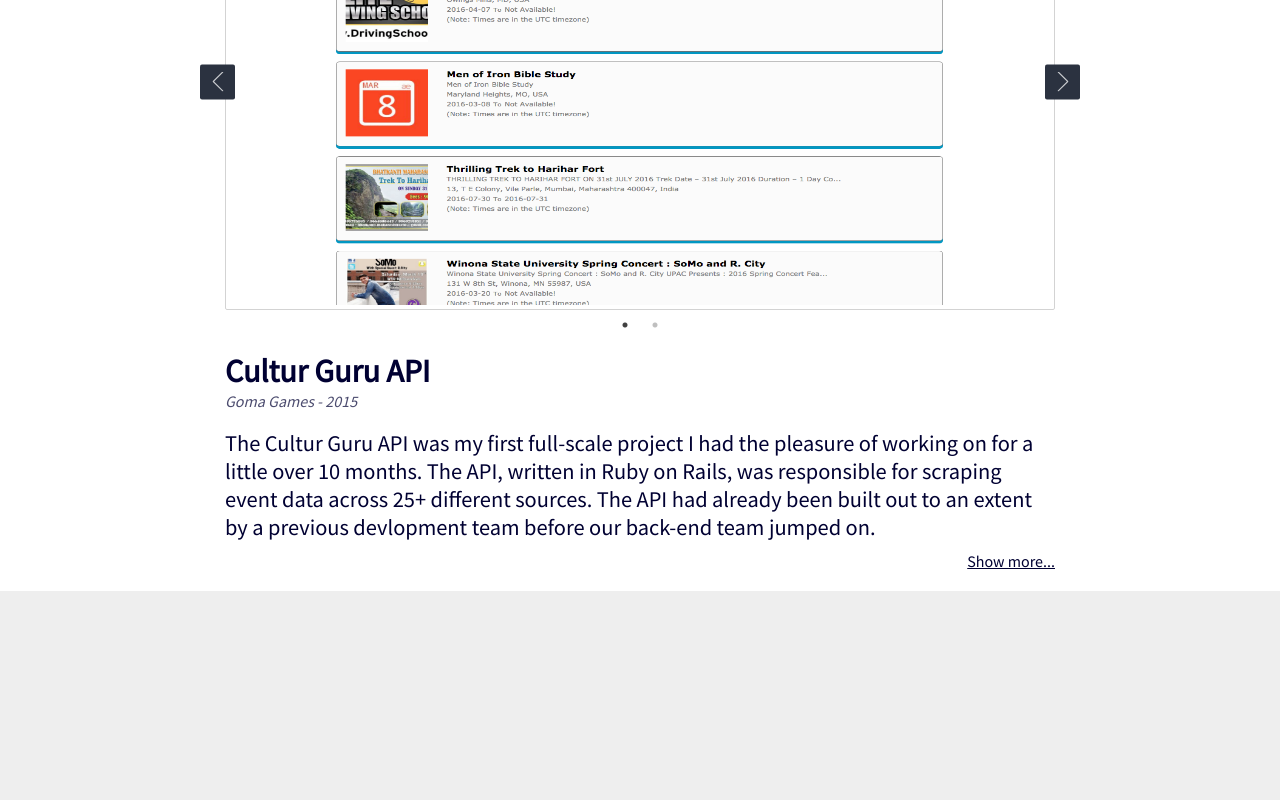
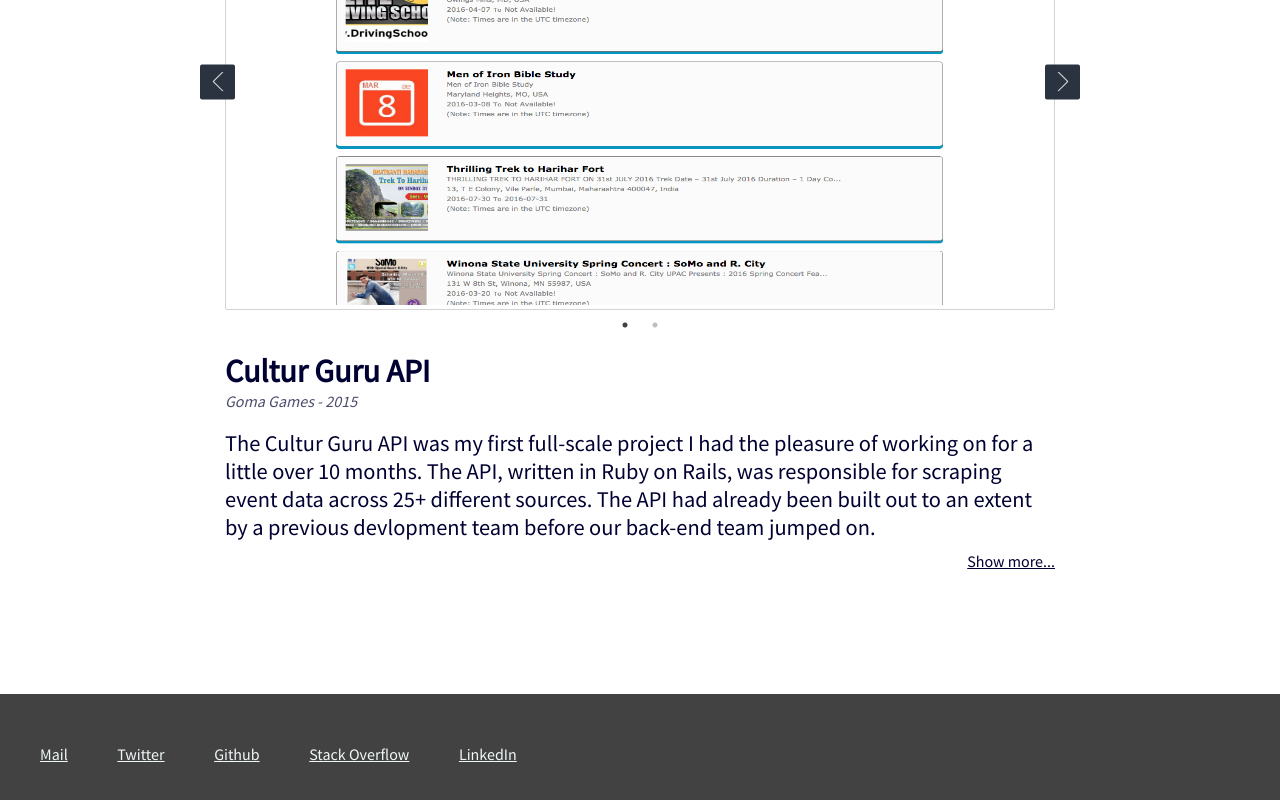
Before and after one commit to NigelEarle/portfolio, a React (Create React App) app: page / in a window 1280 px wide. Shown: the part 3269-4069 px from the top of the page. Before the commit the page ends 3860 px from the top, so only its background shows below. Built offline with nearby package versions, Linux system fonts and the light colour scheme.

Commit message:
add footer

```diff
--- a/src/App.css
+++ b/src/App.css
@@ -13,7 +13,6 @@
   height: 620px;
   padding-top: 5%;
   box-shadow:0 20px 26px rgba(0,0,0,0.2), 0 13px 11px rgba(0,0,0,0.2);
-
 }
 
 .name {
--- a/src/App.js
+++ b/src/App.js
@@ -1,5 +1,5 @@
 import React from 'react';
-import { WorkContent } from './components';
+import { WorkContent, Footer } from './components';
 import './App.css';
 
 const App = () => (
@@ -23,6 +23,7 @@
       </div>
     </div>
     <WorkContent />
+    <Footer />
   </div>
 );
 
--- /dev/null
+++ b/src/components/Footer.css
@@ -0,0 +1,27 @@
+.footContainer {
+  height: 120px;
+  width: 100%;
+  background-color: #424242;
+}
+
+.linksList {
+  height: 100%;
+  margin: 0;
+  display: flex;
+  flex-direction: row;
+}
+
+.link {
+  align-self: center;
+
+  margin-right: 4%;
+}
+
+.link > a {
+  color: #F0F7F7;
+  text-decoration: underline;
+}
+
+.link > a:hover {
+  color: #098AF2;
+}
--- /dev/null
+++ b/src/components/Footer.js
@@ -0,0 +1,26 @@
+import React from 'react';
+import './Footer.css'
+
+const Footer = () => (
+  <div className="footContainer">
+    <ul className="linksList">
+      <li className="link">
+        <a target="_blank" rel="noopener noreferrer" href="mailto:nigel@earle.io">Mail</a>
+      </li>
+      <li className="link">
+        <a target="_blank" rel="noopener noreferrer" href="https://twitter.com/NigelEarle">Twitter</a>
+      </li>
+      <li className="link">
+        <a target="_blank" rel="noopener noreferrer" href="https://github.com/NigelEarle">Github</a>
+      </li>
+      <li className="link">
+        <a target="_blank" rel="noopener noreferrer" href="http://stackoverflow.com/users/3996221/nigel-earle">Stack Overflow</a>
+      </li>
+      <li className="link">
+        <a target="_blank" rel="noopener noreferrer" href="https://www.linkedin.com/in/nigelearle">LinkedIn</a>
+      </li>
+    </ul>
+  </div>
+);
+
+export default Footer;
--- a/src/components/WorkContent.css
+++ b/src/components/WorkContent.css
@@ -4,7 +4,7 @@
 }
 
 .workList {
-  margin: auto;
+  margin: auto auto 8%;
   max-width: 830px;
   padding: 20px;
 }
--- a/src/components/index.js
+++ b/src/components/index.js
@@ -3,3 +3,4 @@
 export { default as RevolusunWork } from './RevolusunWork';
 export { default as NestEggWork } from './NestEggWork';
 export { default as BluePlanetWork } from './BluePlanetWork';
+export { default as Footer} from './Footer';
```
